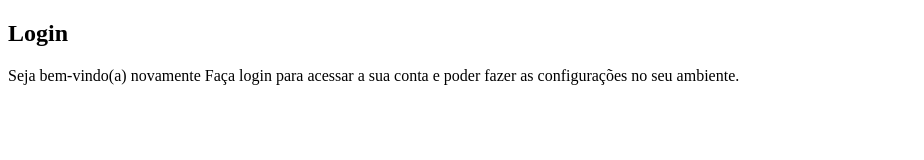
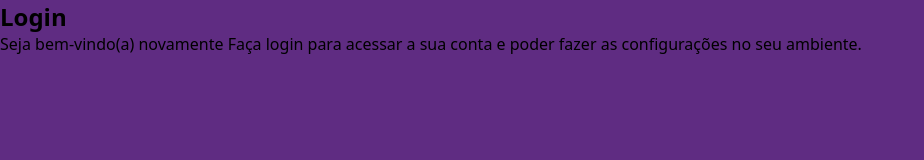
Before and after one commit to isabellyfranklin/projeto-login, a plain HTML site: page index.html in a window 1280 px wide. Shown: the whole page, without its empty margins (0-924 px from the left). Drawn offline with Linux system fonts and the light colour scheme.

Commit message:
Update style.css
envair

```diff
--- a/estilos/style.css
+++ b/estilos/style.css
@@ -1,3 +1,20 @@
 @charset "UTF-8";
 
-/*Paleta de cores*/
+/*Paleta de cores
+verde #49a09d
+lilar #5f2c82
+
+*/
+
+*{
+    font-family: system-ui, -apple-system, BlinkMacSystemFont, 'Segoe UI', Roboto, Oxygen, Ubuntu, Cantarell, 'Open Sans', 'Helvetica Neue', sans-serif;
+    padding:0px;
+    margin:0px ;
+    box-sizing: border-box;
+}
+
+body, html{
+    background-color: #5f2c82;
+    eh
+
+}
```
